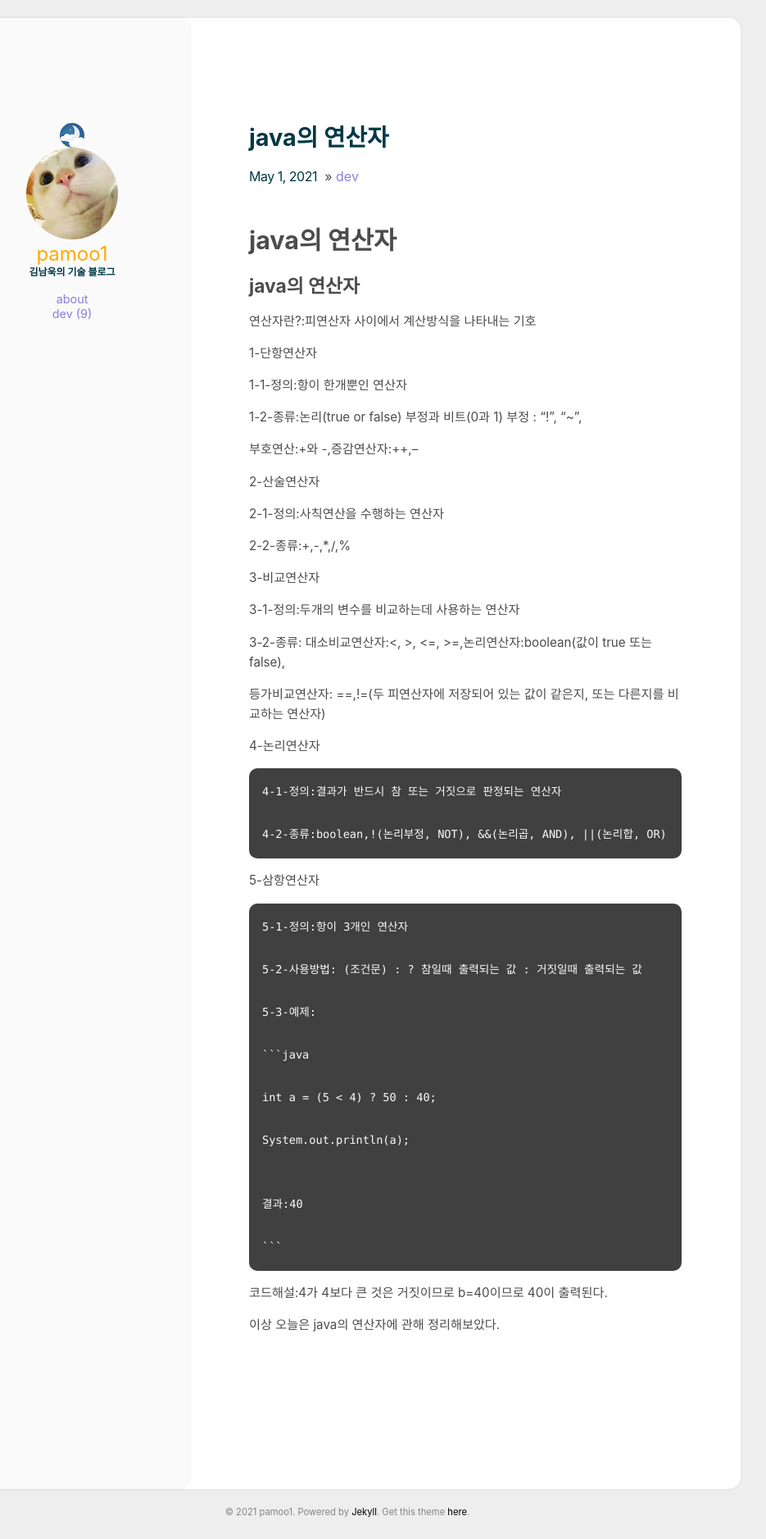
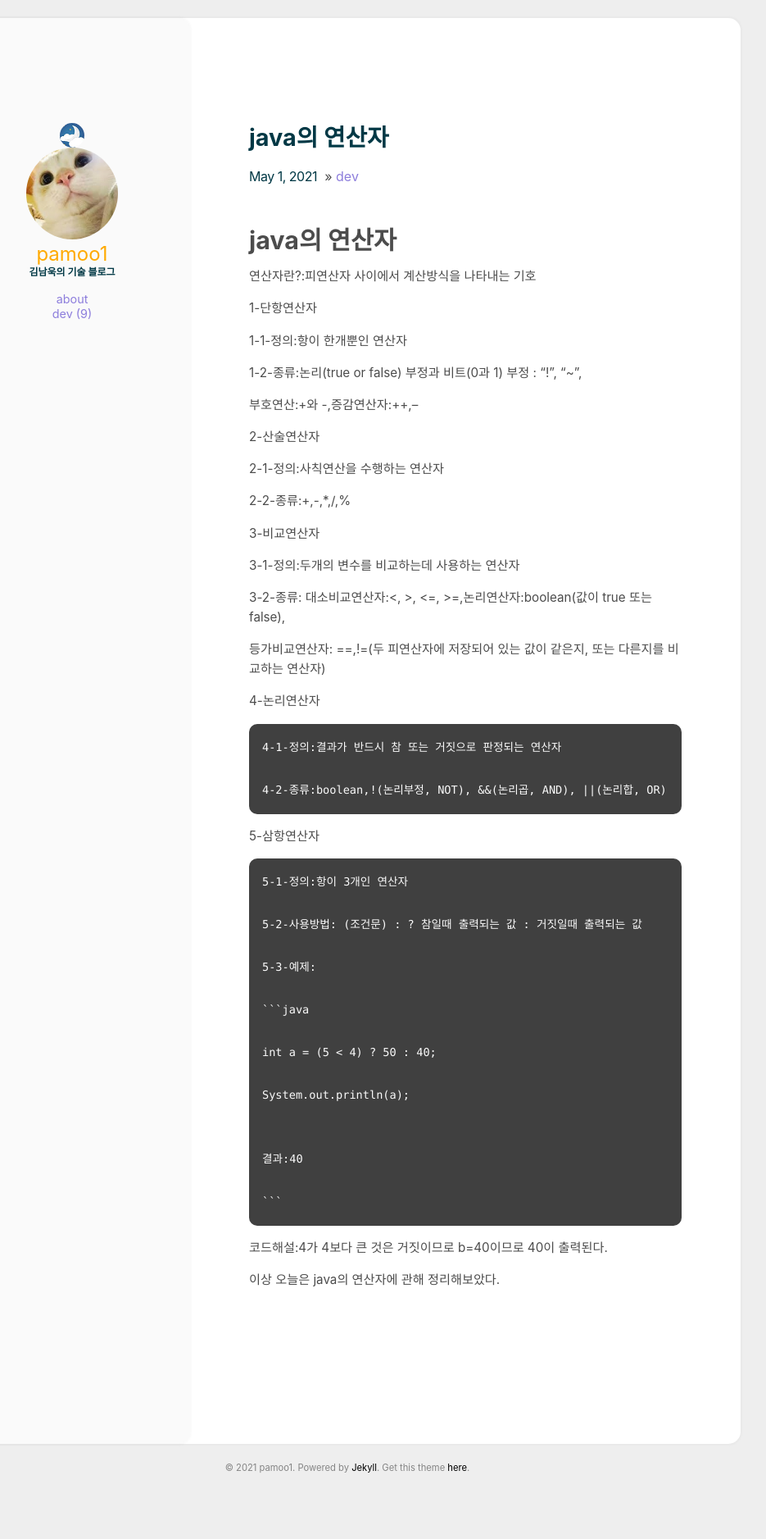
Before and after one commit to pamoo1/bloag, a Jekyll site: the page built from _posts/2021-05-01-java의 연산자.md, in a window 1280 px wide. Shown: the whole page at 82% size, without its empty margins (216-1151 px from the left). Built offline with Jekyll 4.4.1, drawn with Linux system fonts in a browser that asks for light colours; after the commit the page ends 1822 px from its top, so only the background shows below that.

Commit message:
Update 2021-05-01-java의 연산자.md

```diff
--- a/_posts/2021-05-01-java의 연산자.md
+++ b/_posts/2021-05-01-java의 연산자.md
@@ -6,8 +6,6 @@ comments: true
 java의 연산자
 =============
 
-java의 연산자
--------------
 
 연산자란?:피연산자 사이에서 계산방식을 나타내는 기호
 
```
